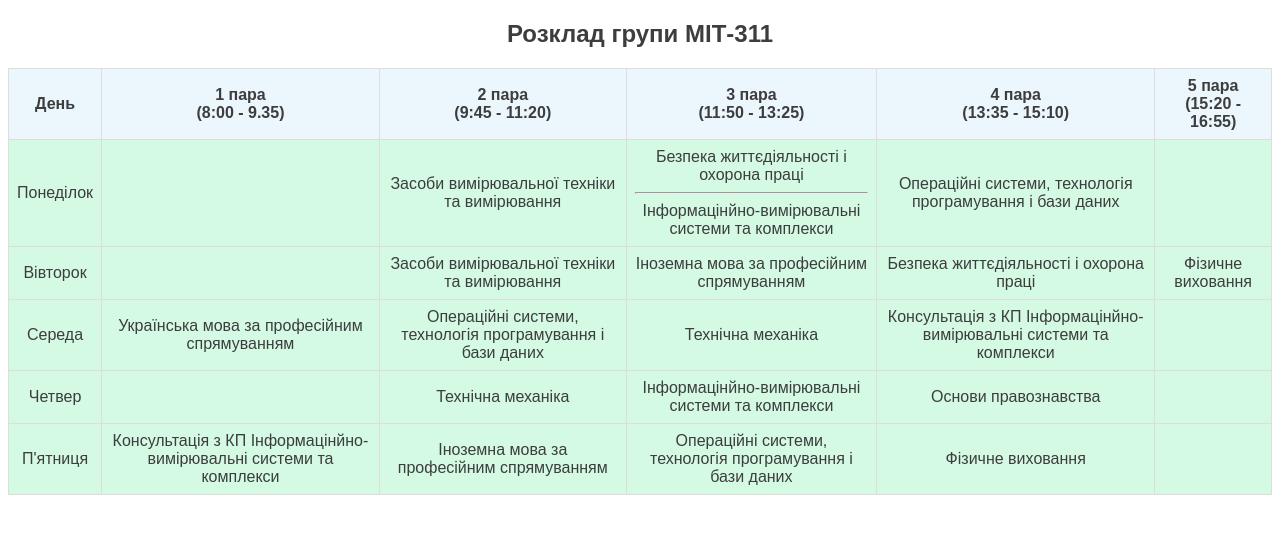
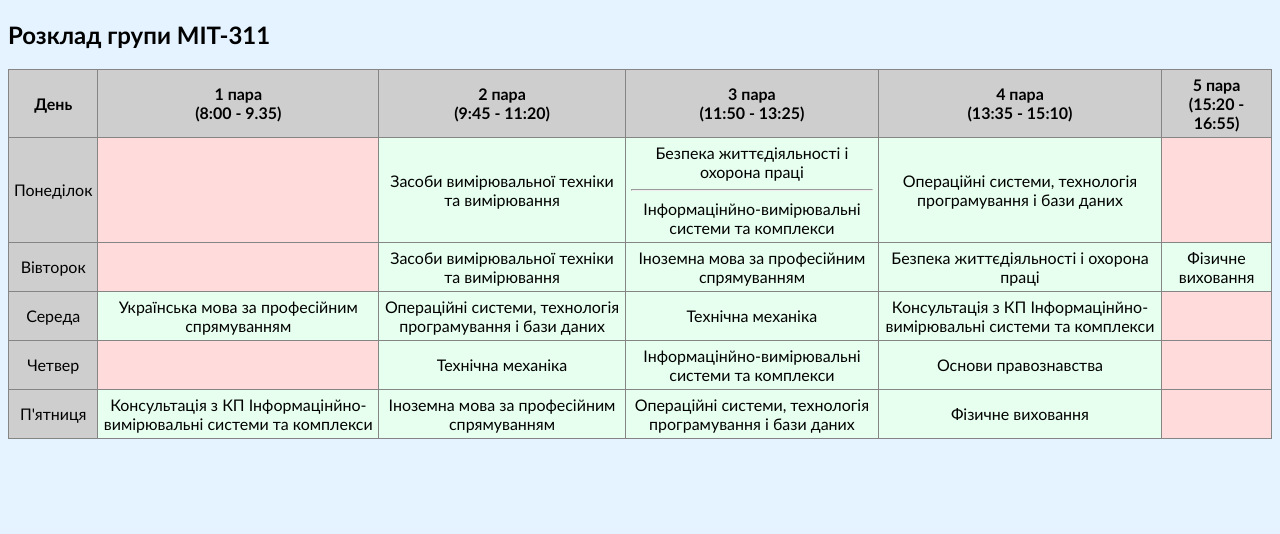
Before and after one commit to web-test0/web, a PHP site: page / in a window 1280 px wide. Shown: the top 534 px of the page. Run offline with PHP 8.4, Linux system fonts and the light colour scheme.

Commit message:
Add files via upload

```diff
--- a/css/style.css
+++ b/css/style.css
@@ -1,96 +1,36 @@
-body {
-  font-family: Arial, sans-serif;
+body{
+    background-color: rgb(228, 243, 255);
+    font-family: 'Gill Sans', 'Gill Sans MT', Calibri, 'Trebuchet MS', sans-serif;
 }
-
-h1, h2 {
-  text-align: center;
-  margin: 20px 0;
-  color: #3d3d3d;
-}
-
 table {
-  width: 100%;
-  border-collapse: collapse;
-  margin-bottom: 20px;
+    width: 100%;
+    border-collapse: collapse;
+    margin-top: 20px;
 }
 
 th, td {
-  border: 1px solid #ddd;
-  padding: 8px;
-  text-align: center;
-  color: #3d3d3d;
-}
-
-td {
-  background-color: #d4fae3;
+    border: 1px solid rgb(133, 133, 133);
+    padding: 5px;
+    text-align: center;
 }
 
 th {
-  background-color: #ebf6fd;
+    background-color: #f2f2f2;
 }
 
-.copy-button {
-  background: none;
-  border: none;
-  padding: 0;
-  cursor: pointer;
-  transition: transform 0.3s ease;
+tr:nth-child(even) {
+    background-color: #f9f9f9;
 }
-
-.copy-button:hover {
-  transform: scale(1.1);
+.td-day{
+    background-color: #cecece;
 }
-
-.copied-text {
-  display: none;
-  color: #27ae60;
-  font-size: 14px;
-  margin-left: 5px;
-  opacity: 0;
-  transition: opacity 0.3s ease;
+.td-none
+{
+    background-color: #ffdbdb;
 }
-
-.copied-text.show {
-  display: inline;
-  opacity: 1;
+.td-lessons{
+    background-color: #cecece;
 }
-
-ul {
-  list-style-type: none;
-  padding: 0;
+.td-less{
+    background-color: rgb(230, 255, 238);
 }
-
-li {
-  background-color: #fff;
-  border: 1px solid #ccc;
-  margin-bottom: 10px;
-  padding: 20px;
-  box-shadow: 0px 0px 10px rgba(0, 0, 0, 0.1);
-}
-
-a:hover {
-  color: #2980b9;
-}
-
-.none-td {
-  background-color: #ffe8e8;
-}
-.time {
-  background-color: #ebf6fd;
-}
-
-.info1 {
-  font-size: 24px;
-  font-weight: bold;
-  color: #333;
-  margin-bottom: 10px;
-}
-a {
-  text-decoration: none;
-  color: #007BFF;
-  margin-top: 10px;
-  display: block;
-}
-strong {
-  font-weight: bold;
-}
```
